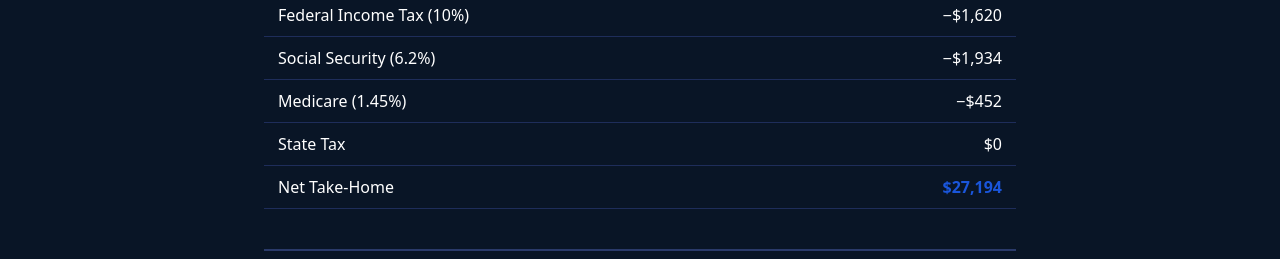
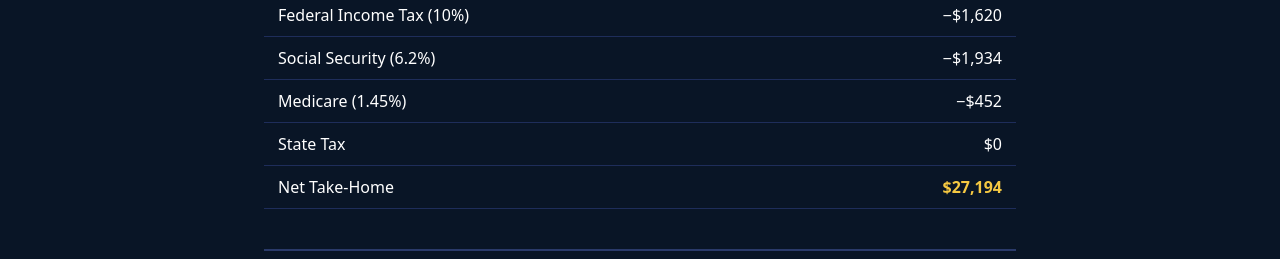
Before and after one commit to devqrcraft-ui/privatepaycheck, a Next.js app: page /blog/15-dollars-an-hour-after-taxes in a window 1280 px wide. Shown: the part 969-1228 px from the top of the page. Built offline with nearby package versions, Linux system fonts and the light colour scheme.

Commit message:
fix: remaining #1a56db in table conditional color → #F5C842

```diff
--- a/src/app/blog/15-dollars-an-hour-after-taxes/page.tsx
+++ b/src/app/blog/15-dollars-an-hour-after-taxes/page.tsx
@@ -47,7 +47,7 @@ export default function Page() {
         <tbody>{[['Gross Annual','$31,200'],['Standard Deduction 2026','−$15,000'],['Taxable Income','$16,200'],['Federal Income Tax (10%)','−$1,620'],['Social Security (6.2%)','−$1,934'],['Medicare (1.45%)','−$452'],['State Tax','$0'],['Net Take-Home','$27,194']].map(([l,v]) => (
           <tr key={l} style={{ borderBottom: '1px solid #1e2d5a' }}>
             <td style={{ padding: '10px 14px' }}>{l}</td>
-            <td style={{ padding: '10px 14px', textAlign: 'right', fontWeight: l === 'Net Take-Home' ? 700 : 400, color: l === 'Net Take-Home' ? '#1a56db' : 'inherit' }}>{v}</td>
+            <td style={{ padding: '10px 14px', textAlign: 'right', fontWeight: l === 'Net Take-Home' ? 700 : 400, color: l === 'Net Take-Home' ? '#F5C842' : 'inherit' }}>{v}</td>
           </tr>
         ))}</tbody>
       </table>
--- a/src/app/blog/20-dollars-an-hour-after-taxes/page.tsx
+++ b/src/app/blog/20-dollars-an-hour-after-taxes/page.tsx
@@ -63,7 +63,7 @@ export default function Page() {
           ['Net Take-Home','$34,860'],
         ].map(([l,v]) => <tr key={l} style={{ borderBottom:'1px solid #1e2d5a' }}>
           <td style={{ padding:'10px 14px' }}>{l}</td>
-          <td style={{ padding:'10px 14px', textAlign:'right', fontWeight: l==='Net Take-Home'?700:400, color: l==='Net Take-Home'?'#1a56db':'inherit' }}>{v}</td>
+          <td style={{ padding:'10px 14px', textAlign:'right', fontWeight: l==='Net Take-Home'?700:400, color: l==='Net Take-Home'?'#F5C842':'inherit' }}>{v}</td>
         </tr>)}</tbody>
       </table>
 
```
